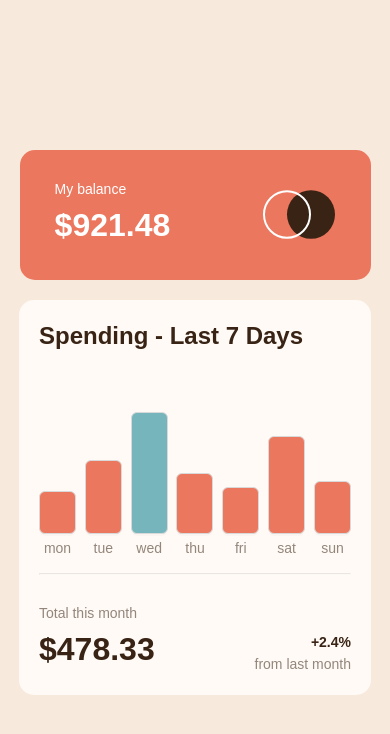
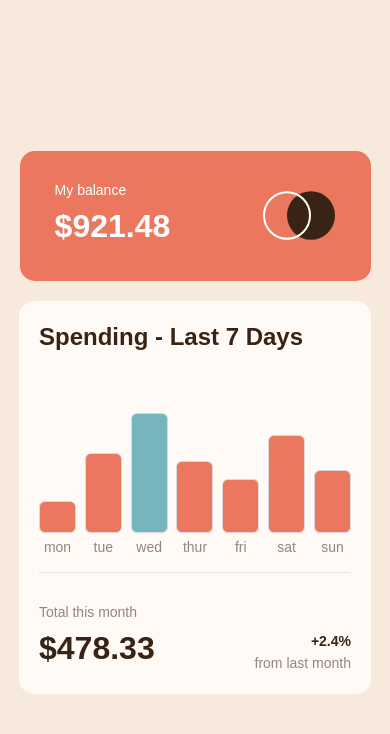
Before and after one commit to LimmuelJay/Expenses-Chart, a Next.js app: page / in a window 390 px wide. Shown: the top 734 px of the page. Built offline with nearby package versions, Linux system fonts and the light colour scheme.

Commit message:
Made the Bar Responsive depends on the spendings

```diff
--- /dev/null
+++ b/pages/api/SpendingsApi.js
@@ -0,0 +1,46 @@
+const SpendingsApi = [
+    {
+        key: 0,
+        spent: 13.65,
+        day: "mon",
+        color: false,
+    },
+    {
+        key: 1,
+        spent: 34.78,
+        day: "tue",
+        color: false,
+    },
+    {
+        key: 2,
+        spent: 52.36,
+        day: "wed",
+        color: true,
+    },
+    {
+        key: 3,
+        spent: 31.07,
+        day: "thur",
+        color: false,
+    },
+    {
+        key: 4,
+        spent: 23.17,
+        day: "fri",
+        color: false,
+    },
+    {
+        key: 5,
+        spent: 42.65,
+        day: "sat",
+        color: false,
+    },
+    {
+        key: 6,
+        spent: 27.12,
+        day: "sun",
+        color: false,
+    },
+]
+
+export default SpendingsApi
--- a/pages/api/hello.js
+++ /dev/null
@@ -1,5 +0,0 @@
-// Next.js API route support: https://nextjs.org/docs/api-routes/introduction
-
-export default function handler(req, res) {
-  res.status(200).json({ name: "John Doe" });
-}
--- a/pages/custom/barchart/barchart.js
+++ b/pages/custom/barchart/barchart.js
@@ -3,7 +3,7 @@ import { Button, Tooltip, Typography } from "antd"
 
 const BarChart = (props) => {
     const { Paragraph } = Typography;
-    const text = <BarChartStyled><Paragraph className="money">{props.money}</Paragraph></BarChartStyled>
+    const text = <BarChartStyled><Paragraph className="money">{`$${props.money}`}</Paragraph></BarChartStyled>
 
     return (
         <BarChartStyled height={props.height} bgColor={props.bgColor} bgColorHover={props.bgColorHover}>
--- a/pages/custom/barchart/barchart.styled.js
+++ b/pages/custom/barchart/barchart.styled.js
@@ -16,7 +16,7 @@ const BarChartStyled = styled.div`
     }
 
     .ant-btn-default:hover {
-        background-color: ${props=> (props.bgColorHover ? props.bgColorHover : 'hsl(10, 79%, 65%)')} !important;
+        background-color: ${props=> (props.bgColor ? props.bgColor : 'hsl(10, 79%, 65%)')} !important;
     }
 
     .days {
--- a/pages/spendings/spending.js
+++ b/pages/spendings/spending.js
@@ -1,10 +1,17 @@
 import SpendingStyled from "./spendings.styled";
 import BarChart from "../custom/barchart/barchart";
 import { Typography } from "antd";
+import SpendingsApi from "../api/SpendingsApi";
 
 const { Title, Paragraph } = Typography;
 
 const Spending = () => {
+
+    const num = SpendingsApi.map((items,index) => {
+        return items.spent
+    })
+    const highestNum = Math.max(...num)
+
     return (
         <SpendingStyled>
             <div className="spending">
@@ -12,13 +19,24 @@ const Spending = () => {
             </div>
 
             <div className="bar-chart-wrapper">
-                <BarChart money="$13.65" days="mon" height="43px"/>
-                <BarChart money="$34.78" days="tue" height="74px"/>
-                <BarChart money="$52.36" days="wed" height="122px" bgColor="hsl(186, 34%, 60%)" bgColorHover="hsl(186, 34%, 60%)"/>
-                <BarChart money="$31.07" days="thu" height="61px"/>
-                <BarChart money="$23.17" days="fri" height="47px"/>
-                <BarChart money="$42.65" days="sat" height="98px"/>
-                <BarChart money="$27.12" days="sun" height="53px"/>
+                {
+                    SpendingsApi.map((items, index) => {
+                        const percent= items.spent / highestNum;
+                        const barMaxHeight = 120
+
+                        console.log("CHECK_percent", percent)
+
+                        return(
+                            <BarChart
+                            money={items.spent}
+                            days={items.day}
+                            height={`${percent * barMaxHeight}px`}
+                            bgColor={items.color ? "hsl(186, 34%, 60%)" : "hsl(10, 79%, 65%)"}
+                            />
+                        )
+                    })
+                }
+
             </div>
 
             <hr />
```
